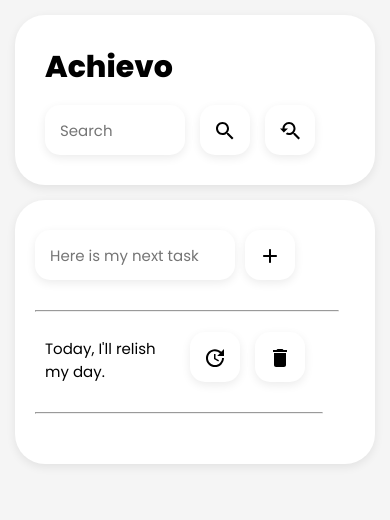
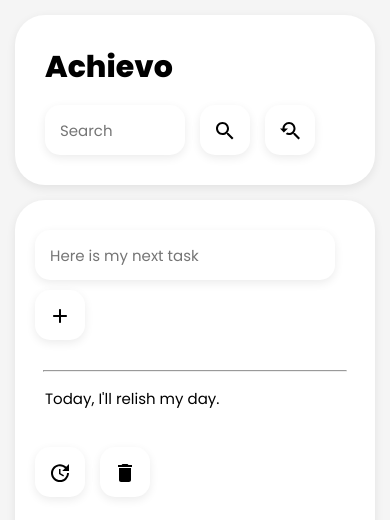
Before and after one commit to abhishekpandit2029/Todo-Web-Application, a Next.js app: page /comments in a window 390 px wide. Shown: the top 520 px of the page. Built offline with nearby package versions, Linux system fonts and the light colour scheme.

Commit message:
set css to todo

```diff
--- a/pages/comments/index.module.css
+++ b/pages/comments/index.module.css
@@ -28,8 +28,8 @@
 }
 
 .singletask {
+  /* margin: 20px 0; */
   /* border: 1px solid red; */
-  margin: 20px 0;
 }
 
 .updatedelete,
@@ -38,6 +38,7 @@
   gap: 15px;
   margin: 20px 0;
   align-items: center;
+  /* border: 1px solid red; */
 }
 
 .commenttext {
@@ -46,8 +47,7 @@
   font-size: 17px;
   padding: 0 15px;
   overflow-x: hidden;
-  position: relative;
-  top: 18px;
+  /* border: 1px solid red; */
 }
 
 .commentinputtext {
@@ -135,15 +135,13 @@
   }
 
   .commentinputtext{
-    width: 200px;
+    width: 300px;
     overflow-x: hidden;
   }
 
   .commenttext, .singletask .commentinputtext {
     padding: 0 10px;
-    width: 145px;
-    overflow-x: hidden;
-    top: 5px;
+    width: 300px;
   }
 
   .searchbarsection{
@@ -166,6 +164,9 @@
     padding: 30px 20px;
     border-radius: 30px 30px;
     /* border: 1px solid red; */
+    display: flex;
+    flex-direction: column;
+    align-items: center;
   }
 
   .searchbarsection {
```
Also changed, not shown: data/comments.tsx (+0 -8 lines), pages/api/comments/[commentId].tsx (+0 -31 lines), pages/api/comments/index.tsx (+0 -19 lines), pages/comments/index.tsx (+0 -204 lines).
